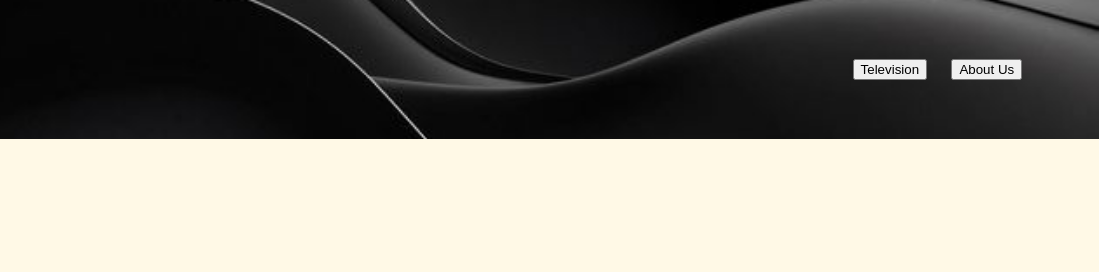
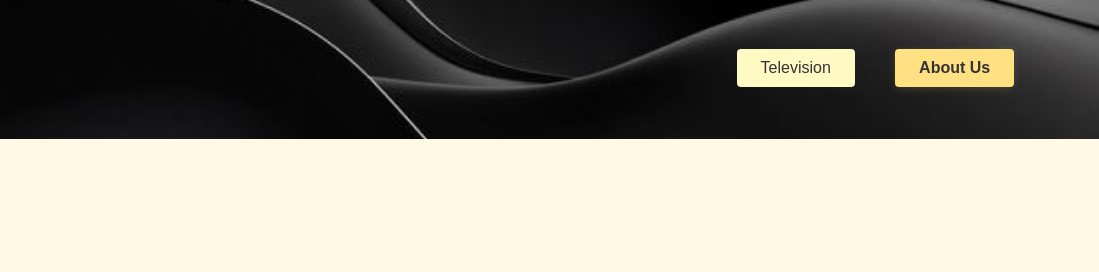
Before and after one commit to elyncassidy/datavis, a plain HTML site: page aboutus.html in a window 1280 px wide. Shown: the top 272 px of the page, 181-1280 px from the left. Drawn offline with Linux system fonts and the light colour scheme.

Commit message:
Updated CSS for nav button

```diff
--- a/styles/styles.css
+++ b/styles/styles.css
@@ -105,3 +105,28 @@ footer {
     padding: 20px;
     font-style: italic;
 }
+
+/* Nav Button */
+
+.nav-btn {
+    background-color: #fff9c4; /* Soft yellow */
+    color: #333;
+    border: none;
+    padding: 10px 24px;
+    margin: 0 8px;
+    border-radius: 4px;
+    font-size: 1rem;
+    cursor: pointer;
+    transition: background 0.2s, box-shadow 0.2s;
+}
+
+.nav-btn:hover {
+    background-color: #fff176; /* Slightly deeper yellow on hover */
+    box-shadow: 0 2px 8px rgba(255, 241, 118, 0.15);
+}
+
+.nav-btn.active {
+    background-color: #ffe082; /* Distinct soft yellow for active */
+    font-weight: bold;
+    box-shadow: 0 2px 8px rgba(255, 224, 130, 0.15);
+}
```
